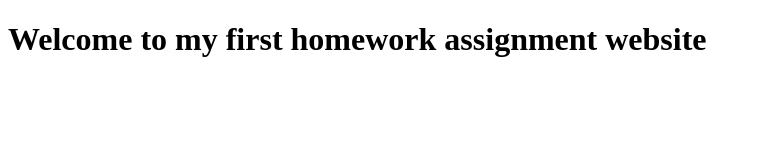
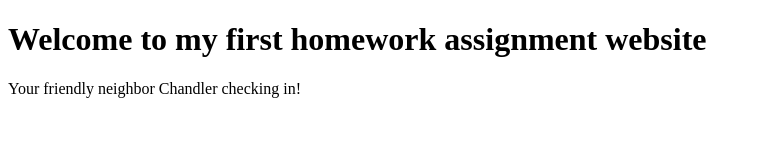
Before and after one commit to Chandler8/homework-1, a plain HTML site: page index.html in a window 1280 px wide. Shown: the whole page, without its empty margins (0-761 px from the left). Drawn offline with Linux system fonts and the light colour scheme.

Commit message:
Change from Chandler

```diff
--- a/index.html
+++ b/index.html
@@ -7,5 +7,12 @@
 </head>
 <body>
     <h1>Welcome to my first homework assignment website</h1>
+
+<div>
+
+    <p>Your friendly neighbor Chandler checking in!</p>
+
+</div>
+
 </body>
 </html>
```
